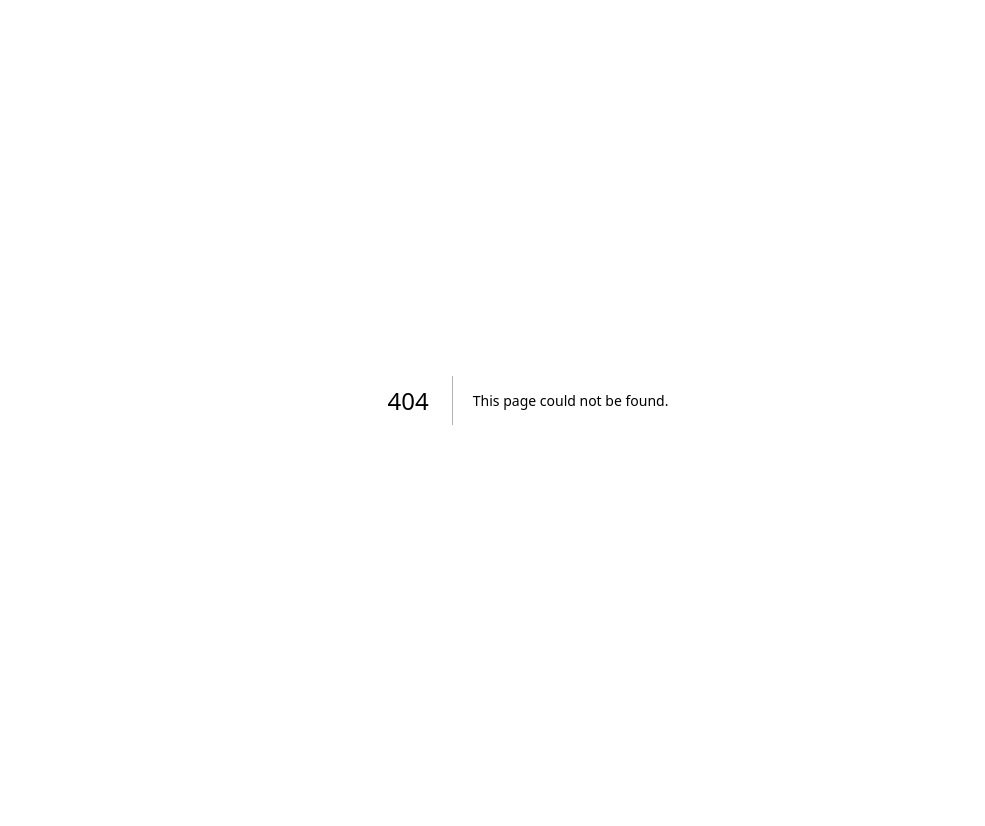
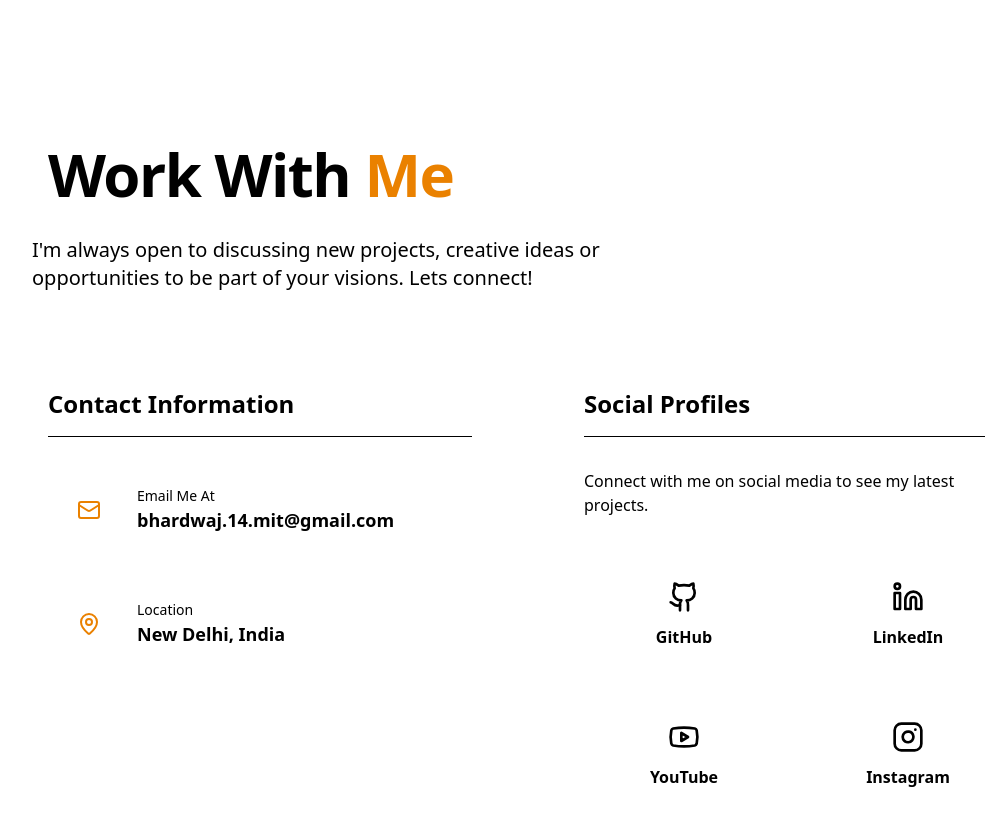
Before and after one commit to Bhardwaj-16/bhardwaj.prasad, a Next.js app: page /work-with-me in a window 1280 px wide. Before the commit this address had no page. Shown: the top 826 px of the page, without its empty margins (112-1097 px from the left). Before the commit the page ends 800 px from the top, so only its background shows below. Built offline with nearby package versions, Linux system fonts and the light colour scheme.

Commit message:
work-with-me page is done. I am thinking of completing the whole css with skeumorphism now, lets see how it turns out...

```diff
--- /dev/null
+++ b/src/app/page.tsx
@@ -0,0 +1,7 @@
+export default function Home() {
+  return (
+    <main>
+      <h1>Coming Soon!</h1>
+    </main>
+  );
+}
--- /dev/null
+++ b/src/app/work-with-me/page.tsx
@@ -0,0 +1,66 @@
+import { Mail, Github, Linkedin, MapPin, Youtube, Instagram } from "lucide-react";
+
+export default function WorkWithMe() {
+    return (
+        <main className="min-h-screen pt-32 pb-16 px-6">
+            <div className="max-w-5xl mx-auto">
+                <h1 className="text-4xl md:text-6xl font-bold tracking-tight mb-4 inline-block neu-flat px-8 py-4 rounded-3xl">
+                    Work With <span className="text-[var(--primary)]">Me</span>
+                </h1>
+                <p className="text-xl text-foreground/70 mb-16 ml-4 max-w-2xl">
+                    I'm always open to discussing new projects, creative ideas or opportunities to be part of your visions. Lets connect!
+                </p>
+
+                <div className="grid grid-cols-1 md:grid-cols-2 gap-12">
+                    <div className="p-8 rounded-[2rem] neu-flat flex flex-col gap-8">
+                        <h2 className="text-2xl font-bold border-b border-foreground/10 pb-4">Contact Information</h2>
+
+                        <a href="mailto:bhardwaj.14.mit@gmail.com" className="flex items-center gap-6 p-4 rounded-2xl hover:neu-pressed transition-all group cursor-pointer border border-transparent hover:border-foreground/5">
+                            <div className="w-12 h-12 rounded-xl neu-flat flex items-center justify-center text-[var(--primary)] group-hover:scale-110 transition-transform">
+                                <Mail size={24}/>
+                            </div>
+                            <div>
+                                <p className="text-sm text-foreground/50 font-medium">Email Me At</p>
+                                <p className="text-lg font-semibold text-foreground">bhardwaj.14.mit@gmail.com</p>
+                            </div>
+                        </a>
+
+                        <div className="flex items-center gap-6 p-4 rounded-2xl border border-transparent">
+                            <div className="w-12 h-12 rounded-xl neu-flat flex items-center justify-center text-[var(--primary)]">
+                                <MapPin size={24} />
+                            </div>
+                            <div>
+                                <p className="text-sm text-foreground/50 font-medium">Location</p>
+                                <p className="text-lg font-semibold text-foreground">New Delhi, India</p>
+                            </div>
+                        </div>
+                    </div>
+
+                    <div className="p-8 rounded-[2rem] neu-flat flex flex-col gap-8">
+                        <h2 className="text-2xl font-bold border-b border-foreground/10 pb-4">Social Profiles</h2>
+                        <p className="text-foreground/70">Connect with me on social media to see my latest projects.</p>
+
+                        <div className="grid grid-cols-2 gap-6 mt-2">
+                            <a href="https://github.com/Bhardwaj-16" target="_blank" rel="noreferrer" className="flex flex-col items-center gap-3 p-6 rounded-2xl neu-btn group">
+                                <Github size={32} className="group-hover:text-[var(--primary)] transition-colors"/>
+                                <span className="font-semibold">GitHub</span>
+                            </a>
+                            <a href="https://www.linkedin.com/in/bhardwaj-s-origin/" target="_blank" rel="noreferrer" className="flex flex-col items-center gap-3 p-6 rounded-2xl neu-btn group">
+                                <Linkedin size={32} className="group-hover:text-[#0077b5] transition-colors"/>
+                                <span className="font-semibold">LinkedIn</span>
+                            </a>
+                            <a href="https://www.youtube.com/@bhardwaj_prasad" target="_blank" rel="noreferrer" className="flex flex-col items-center gap-3 p-6 rounded-2xl neu-btn group">
+                                <Youtube size={32} className="group-hover:text-[#FF0000] transition-colors"/>
+                                <span className="font-semibold">YouTube</span>
+                            </a>
+                            <a href="https://instagram.com/bhardwaj_prasad" target="_blank" rel="noreferrer" className="flex flex-col items-center gap-3 p-6 rounded-2xl neu-btn group">
+                                <Instagram size={32} className="group-hover:text-[#E1306C] transition-colors"/>
+                                <span className="font-semibold">Instagram</span>
+                            </a>
+                        </div>
+                    </div>
+                </div>
+            </div>
+        </main>
+    );
+}
--- a/src/components/Navbar.tsx
+++ /dev/null
@@ -1,61 +0,0 @@
-"use client";
-
-import Link from "next/link";
-import { usePathname } from "next/navigation";
-import { useTheme } from "next-themes";
-import { Moon, Sun } from "lucide-react";
-import { useEffect, useState } from "react";
-
-export function Navbar() {
-    const pathname = usePathname();
-    const { theme, setTheme } = useTheme();
-    const [mounted, setMounted] = useState(false);
-
-    useEffect(() => {
-        setMounted(true);
-    }, []);
-
-    const links = [
-        { href: "/", label: "Home" },
-        { href: "/projects", label: "Projects" },
-        { href: "/about-me", label: "About Me" },
-        { href: "/work-with-me", label: "Work With Me" },
-    ];
-
-    return (
-        <nav className="fixed top-0 left-0 right-0 z-40 p-6">
-            <div className="max-w-6xl mx-auto flex items-center justify-between">
-                <Link href="/" className="text-2xl font-bold tracking-tighter hover:scale-105 transition-transform">
-                    Bhardwaj<span className="text-[var(--primary)]">Prasad</span>
-                </Link>
-
-                <div className="flex items-center gap-6">
-                    <ul className="hidden md:flex items-center gap-2 p-2 rounded-2xl neu-flat">
-                        {links.map((link) => {
-                            const isActive = pathname === link.href;
-                            return (
-                                <li key={link.href}>
-                                    <Link
-                                        href={link.href}
-                                        className={`block px-5 py-2.5 rounded-xl text-sm font-medium transition-all ${isActive ? "neu-pressed text-[var(--primary)] font-bold" : "hover:text-[var(--primary)] neu-btn"
-                                            }`}
-                                    >
-                                        {link.label}
-                                    </Link>
-                                </li>
-                            );
-                        })}
-                    </ul>
-
-                    <button
-                        onClick={() => setTheme(theme === 'dark' ? 'light' : 'dark')}
-                        className="p-3 rounded-xl neu-btn flex items-center justify-center text-foreground w-12 h-12"
-                        aria-label="Toggle Theme"
-                    >
-                        {mounted && theme === 'dark' ? <Sun size={20} /> : <Moon size={20} />}
-                    </button>
-                </div>
-            </div>
-        </nav>
-    );
-}
```
